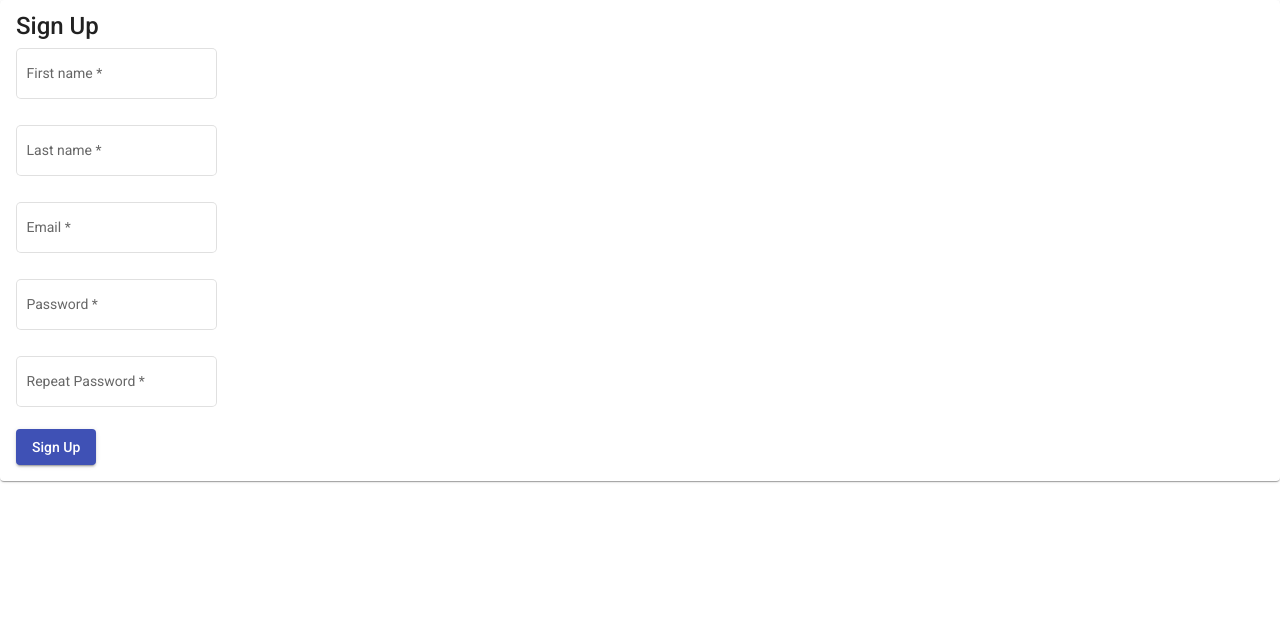
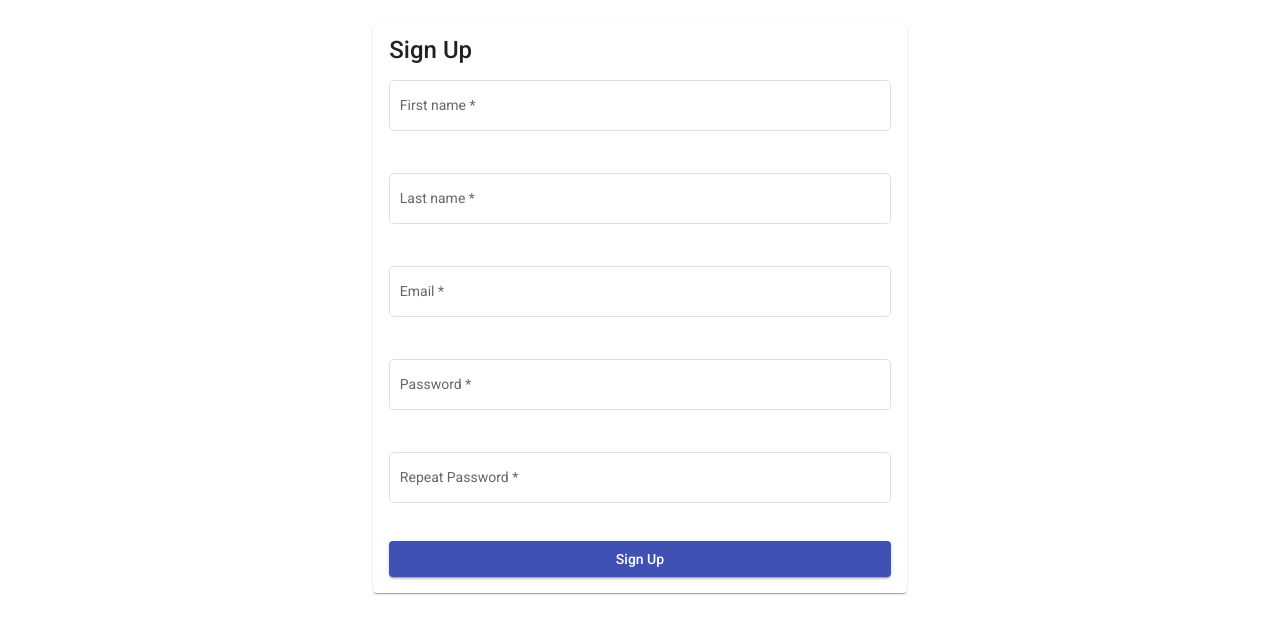
Before and after one commit to ByAliaksandr/web-coding-challenge, an Angular app: page /signup-form in a window 1280 px wide. Shown: the top 634 px of the page. Built offline with nearby package versions, Linux system fonts and the light colour scheme.

Commit message:
feature: update form styles

```diff
--- a/src/app/signup-form/signup-form.component.html
+++ b/src/app/signup-form/signup-form.component.html
@@ -1,10 +1,10 @@
-<mat-card>
-    <mat-card-title>Sign Up</mat-card-title>
+<mat-card class="signup-form col-5 mx-auto">
+    <mat-card-title class="title">Sign Up</mat-card-title>
     <mat-card-content>
         <form [formGroup]="signupForm">
 
             <div class="form-group">
-                <mat-form-field appearance="outline">
+                <mat-form-field appearance="outline" class="full-width-field">
                     <mat-label>First name</mat-label>
                     <input matInput formControlName="firstname" autocomplete="off" />
                     <mat-error *ngIf="signupForm.get('firstname').hasError('required')">
@@ -14,7 +14,7 @@
             </div>
 
             <div class="form-group">
-                <mat-form-field appearance="outline">
+                <mat-form-field appearance="outline" class="full-width-field">
                     <mat-label>Last name</mat-label>
                     <input matInput formControlName="lastname" autocomplete="off" />
                     <mat-error *ngIf="signupForm.get('lastname').hasError('required')">
@@ -24,7 +24,7 @@
             </div>
 
             <div class="form-group">
-                <mat-form-field appearance="outline">
+                <mat-form-field appearance="outline" class="full-width-field">
                     <mat-label>Email</mat-label>
                     <input matInput formControlName="email" autocomplete="off" />
                     <mat-error *ngIf="signupForm.get('email').hasError('required')">
@@ -34,7 +34,7 @@
             </div>
 
             <div class="form-group">
-                <mat-form-field appearance="outline">
+                <mat-form-field appearance="outline" class="full-width-field">
                     <mat-label>Password</mat-label>
                     <input matInput formControlName="password" autocomplete="off" />
                     <mat-error *ngIf="signupForm.get('password').hasError('required')">
@@ -44,7 +44,7 @@
             </div>
 
             <div class="form-group">
-                <mat-form-field appearance="outline">
+                <mat-form-field appearance="outline" class="full-width-field">
                     <mat-label>Repeat Password</mat-label>
                     <input matInput formControlName="passwordMath" autocomplete="off" />
                     <mat-error *ngIf="signupForm.get('passwordMath').hasError('required')">
@@ -53,7 +53,7 @@
                 </mat-form-field>
             </div>
 
-            <button mat-raised-button color="primary">Sign Up</button>
+            <button mat-raised-button color="primary" class="full-width-field">Sign Up</button>
         </form>
     </mat-card-content>
 </mat-card>
--- a/src/app/signup-form/signup-form.component.scss
+++ b/src/app/signup-form/signup-form.component.scss
@@ -0,0 +1,11 @@
+.signup-form {
+    margin: 24px;
+
+    .title, .form-group {
+        margin-bottom: 16px;
+    }
+}
+
+.full-width-field {
+    width: 100%;
+ }
```
